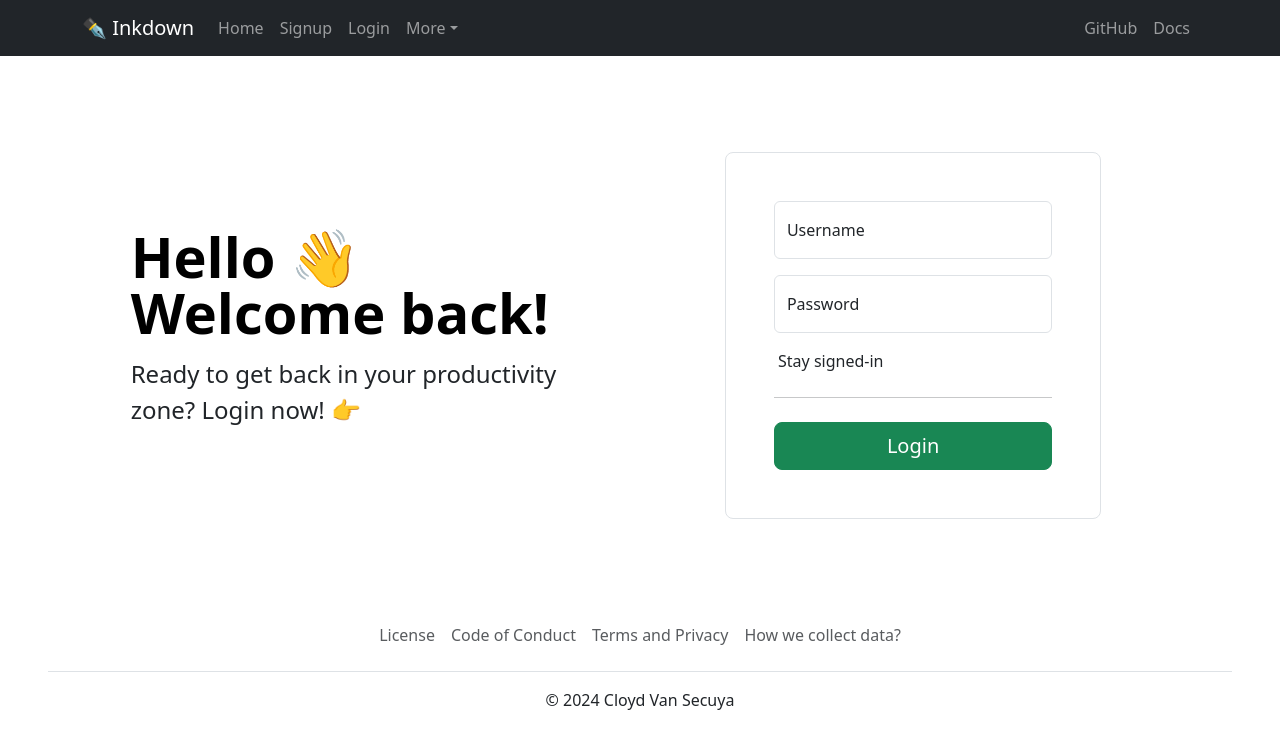
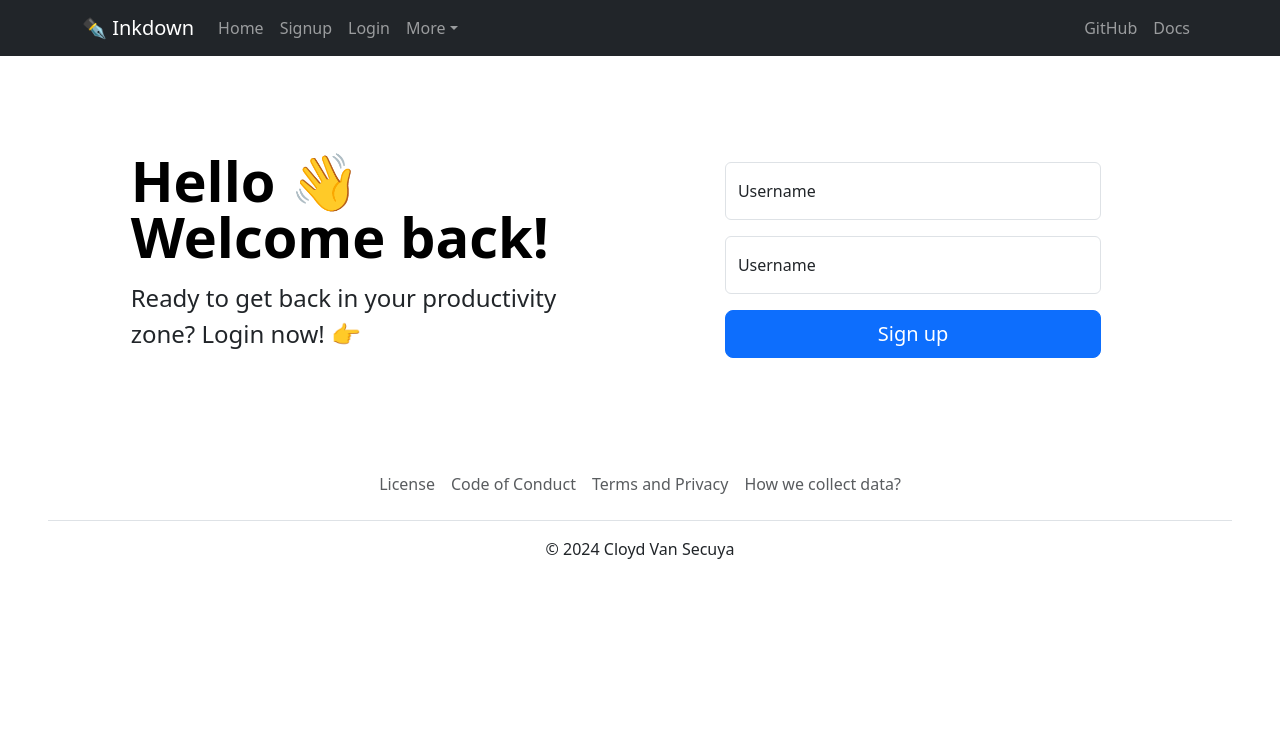
Before and after one commit to Ciezo/demo-react-app, a React (Create React App) app: page /login in a window 1280 px wide. Shown: the top 748 px of the page. Built offline with nearby package versions, Linux system fonts and the light colour scheme.

Commit message:
Signup and Login forms
Added input validations
Added handleOnChange for each form input

```diff
--- a/src/components/LoginForm.jsx
+++ b/src/components/LoginForm.jsx
@@ -1,64 +1,90 @@
 import React from "react";
+import { useState } from "react";
+import FloatingLabel from "react-bootstrap/FloatingLabel";
+import Form from "react-bootstrap/Form";
+import Button from "react-bootstrap/Button";
+import { validateUserName } from "../utils/ValidateUserName";
+import { validatePassword } from "../utils/ValidatePassword";
 /**
  *
  * @todo March 5, 2024
  * REFACTOR THIS INTO REACT-BOOTSTRAP
  */
 function LoginForm() {
+
+  const [username, setUsername] = useState("");
+  const [password, setPassword] = useState("");
+
+  const [validated, setValidated] = useState(false);
+
+  // Handle onChange
+  const handleUsernameChange = (e) => {setUsername(e.target.value);};
+  const handlePasswordChange = (e) => {setPassword(e.target.value);};
+
+  // Form validations
+  const usernameErr = validateUserName(username);
+  const passwordErr = validatePassword(password);
+
+  const handleSubmit = (event) => {
+    // stop page reload
+    event.preventDefault();
+
+    const form = event.currentTarget;
+    // If errors are detected then, don't send to backend
+    if (form.checkValidity() === false && usernameErr && passwordErr) {
+      event.stopPropagation();
+      console.log("Errors detected!")
+    } else {  // Otherwise, for now we can log them in the browser
+      console.log([username, password])
+    }
+
+    setValidated(true);
+  };
   return (
     <>
-      <div>
-        <form
-          className="needs-validation p-4 p-md-5 border rounded-3"
-          /**@note I need to comment this out first because
-           * I have no Spring Boot API yet
-            */
-          // action=""
-          // method=""
-        >
-          <div className="form-floating mb-3">
-            <input
-              type="text"
-              name="username"
-              placeholder="Username"
-              id="floatingUsername"
-              className="form-control"
-            />
-            <label>
-              <i className="fa-regular fa-user"></i> Username
-            </label>
-            <span className="invalid-feedback"></span>
-          </div>
+      <Form
+        noValidate
+        validated={validated}
+        onSubmit={handleSubmit}>
+        {/* Username */}
+        <Form.Group className="mb-3">
+          <FloatingLabel controlId="floatingInput" label="Username">
+            <Form.Control
+            required
+            type="text"
+            minLength={5}
+            maxLength={10}
+            value={username}
+            onChange={handleUsernameChange}
+            placeholder="" />
 
-          <div className="form-floating mb-3">
-            <input
-              type="password"
-              name="password"
-              placeholder="Password"
-              id="floatingPassword"
-              className="form-control"
-            />
-            <label>
-              <i className="fa-solid fa-vault"></i> Password
-            </label>
-            <span className="invalid-feedback"></span>
-          </div>
+            <Form.Control.Feedback type="invalid">
+              {usernameErr}
+            </Form.Control.Feedback>
+          </FloatingLabel>
+        </Form.Group>
 
-          <div className="checkbox mb-3">
-            <label>
-              <input type="checkbox" value="remember-me" /> Stay signed-in
-            </label>
-          </div>
+        {/* Password */}
+        <Form.Group className="mb-3">
+          <FloatingLabel controlId="floatingInput" label="Username">
+            <Form.Control
+            required
+            type="password"
+            minLength={5}
+            maxLength={10}
+            value={password}
+            onChange={handlePasswordChange}
+            placeholder="" />
 
-          <hr className="my-4" />
-          <input
-            type="submit"
-            name="login-user"
-            className="w-100 btn btn-lg btn-success"
-            value="Login"
-          />
-        </form>
-      </div>
+            <Form.Control.Feedback type="invalid">
+              {passwordErr}
+            </Form.Control.Feedback>
+          </FloatingLabel>
+        </Form.Group>
+        <Button className="w-100 btn btn-lg btn-primary" type="submit">
+          Sign up
+        </Button>
+        </Form>
     </>
   );
 }
--- a/src/components/SignupForm.jsx
+++ b/src/components/SignupForm.jsx
@@ -23,8 +23,14 @@ function SignupForm() {
 
   const [validated, setValidated] = useState(false);
 
+  // Handle onChange
+  const handleFirstNameChange = (e) => {setFirstName(e.target.value);};
+  const handleLastNameChange = (e) => {setLastName(e.target.value);};
+  const handleBirthdayChange = (e) => {setBirthday(e.target.value);};
+  const handleUsernameChange = (e) => {setUsername(e.target.value);};
+  const handlePasswordChange = (e) => {setPassword(e.target.value);};
+
   // Form validations
-  const handleFirstNameChange = (e) => {setFirstName(e.target.value);};
   const firstNameErr = validateFirstLastName(firstname);
   const lastNameErr = validateFirstLastName(lastname);
   const usernameErr = validateUserName(username);
@@ -79,7 +85,7 @@ function SignupForm() {
             minLength={5}
             maxLength={10}
             value={lastname}
-            onChange={(e) => setLastName(e.target.value)}
+            onChange={handleLastNameChange}
             placeholder="" />
             <Form.Control.Feedback type="invalid">
               {lastNameErr}
@@ -94,7 +100,7 @@ function SignupForm() {
             required
             type="date"
             value={birthday}
-            onChange={(e) => setBirthday(e.target.value)}
+            onChange={handleBirthdayChange}
             placeholder="" />
             <Form.Control.Feedback type="invalid">
               Please, provide birth date.
@@ -110,7 +116,7 @@ function SignupForm() {
             minLength={5}
             maxLength={10}
             value={username}
-            onChange={(e) => setUsername(e.target.value)}
+            onChange={handleUsernameChange}
             placeholder="name@example.com" />
             <Form.Control.Feedback type="invalid">
               {usernameErr}
@@ -126,7 +132,7 @@ function SignupForm() {
             type="password"
             minLength={5}
             value={password}
-            onChange={(e) => setPassword(e.target.value)}
+            onChange={handlePasswordChange}
             placeholder="******" />
             <Form.Control.Feedback type="invalid">
               {passwordErr}
```
Also changed, not shown: 1 other file (tests, documents, lock files or other folders).
